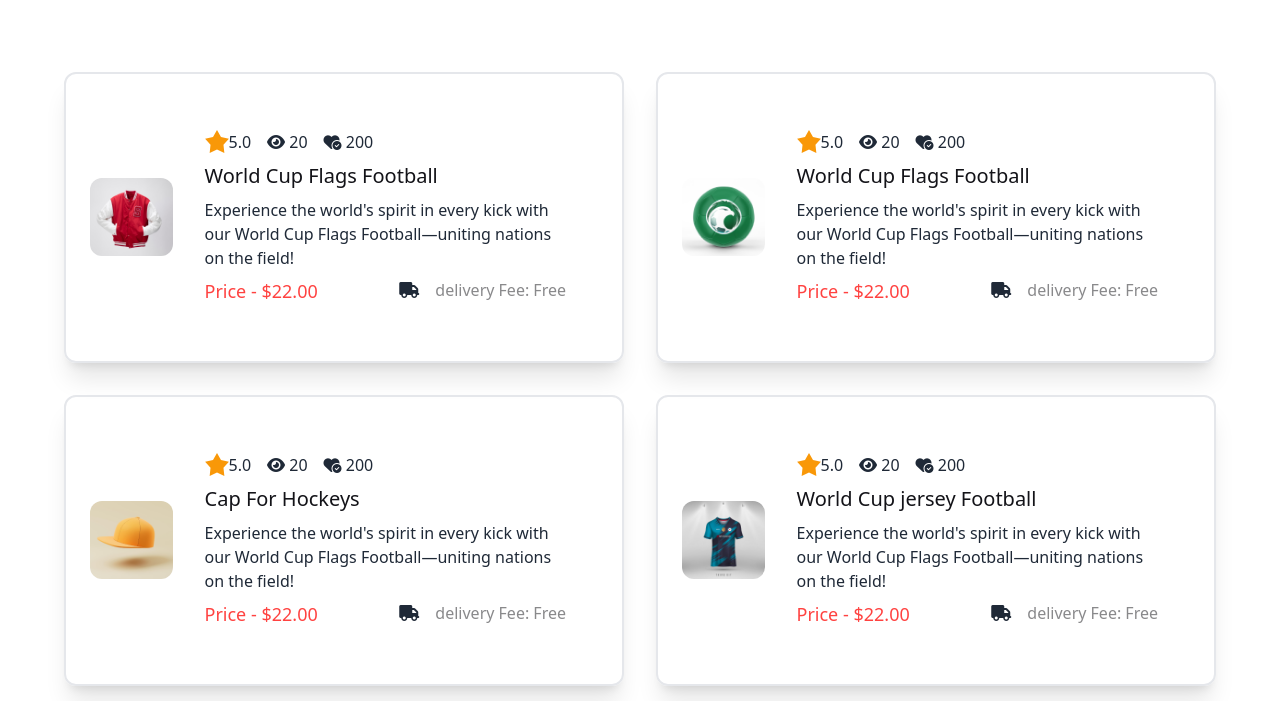
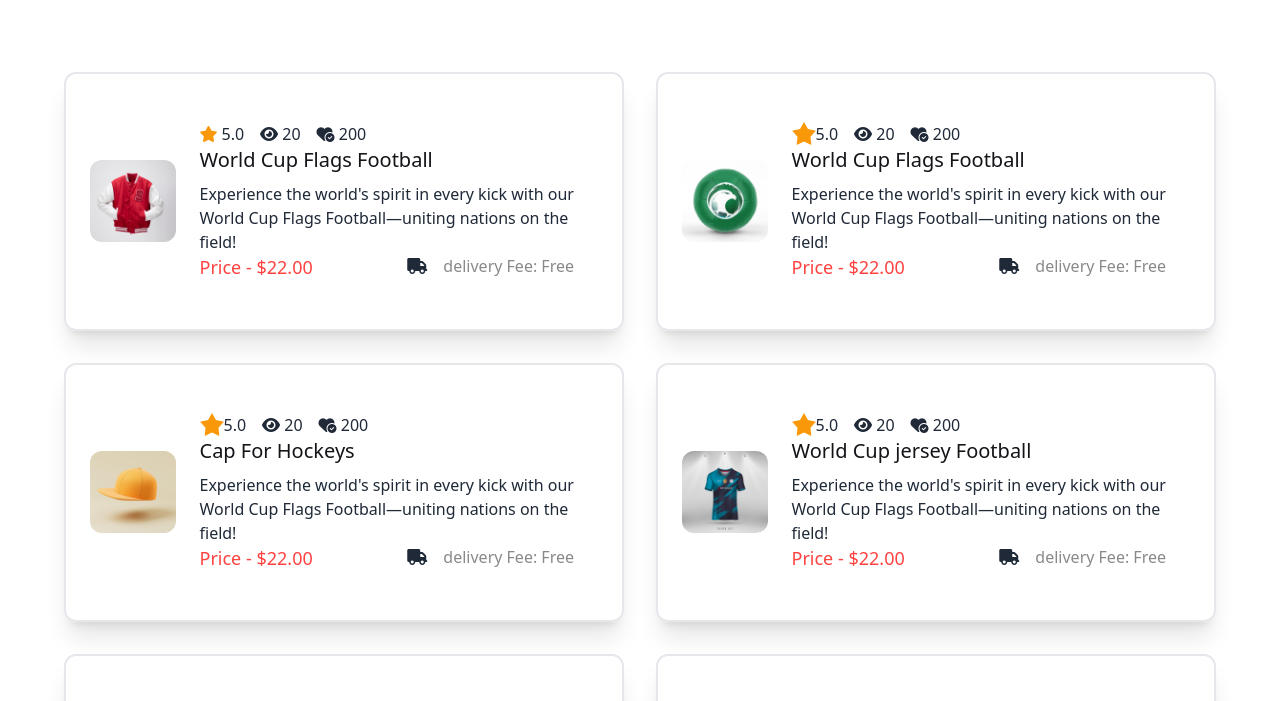
Before and after one commit to A-Farabi/Assignment-three, a plain HTML site: page index.html in a window 1280 px wide. Shown: the part 1940-2641 px from the top of the page. Drawn offline with nearby package versions, Linux system fonts and the light colour scheme.

Commit message:
another error fixed

```diff
--- a/index.html
+++ b/index.html
@@ -262,10 +262,11 @@
                 <div class="product-image">
                   <img src="Images/5.png" alt="Shoes" class="rounded-xl w-full" />
                 </div>
-                <div class="card-body">
-                  <div class="new-top-row flex justify-start">
-                    <div class="rating pr-4">
-                      <input type="radio" name="rating-2" class="mask mask-star-2 bg-[#F99808] pr-2" checked/>
+                <div class="my-card mt-4 lg:m-6">
+                  <div class="new-top-row flex justify-start items-center">
+                    <div class="rating pr-4 items-center">
+                      <!-- <input type="radio" name="rating-2" class="mask mask-star-2 bg-[#F99808] pr-8" checked/> -->
+                      <span><i class="fa-solid fa-star text-[#F99808] pr-1"></i></span>
                       <span>5.0</span>
                     </div>
                     <div class="eye-div pr-4">
@@ -300,7 +301,7 @@
                 <div class="product-image">
                   <img src="Images/6.png" alt="Shoes" class="rounded-xl w-full" />
                 </div>
-                <div class="card-body">
+                <div class="my-card mt-4 lg:m-6">
                   <div class="new-top-row flex justify-start">
                     <div class="rating pr-4">
                       <input type="radio" name="rating-2" class="mask mask-star-2 bg-[#F99808] pr-2" checked/>
@@ -338,7 +339,7 @@
                 <div class="product-image">
                   <img src="Images/7.png" alt="Shoes" class="rounded-xl w-full" />
                 </div>
-                <div class="card-body">
+                <div class="my-card mt-4 lg:m-6">
                   <div class="new-top-row flex justify-start">
                     <div class="rating pr-4">
                       <input type="radio" name="rating-2" class="mask mask-star-2 bg-[#F99808] pr-2" checked/>
@@ -376,7 +377,7 @@
                 <div class="product-image">
                   <img src="Images/8.png" alt="Shoes" class="rounded-xl w-full" />
                 </div>
-                <div class="card-body">
+                <div class="my-card mt-4 lg:m-6">
                   <div class="new-top-row flex justify-start">
                     <div class="rating pr-4">
                       <input type="radio" name="rating-2" class="mask mask-star-2 bg-[#F99808] pr-2" checked/>
@@ -414,7 +415,7 @@
                 <div class="product-image">
                   <img src="Images/9.png" alt="Shoes" class="rounded-xl w-full" />
                 </div>
-                <div class="card-body">
+                <div class="my-card mt-4 lg:m-6">
                   <div class="new-top-row flex justify-start">
                     <div class="rating pr-4">
                       <input type="radio" name="rating-2" class="mask mask-star-2 bg-[#F99808] pr-2" checked/>
@@ -452,7 +453,7 @@
                 <div class="product-image">
                   <img src="Images/10.png" alt="Shoes" class="rounded-xl w-full" />
                 </div>
-                <div class="card-body">
+                <div class="my-card mt-4 lg:m-6">
                   <div class="new-top-row flex justify-start">
                     <div class="rating pr-4">
                       <input type="radio" name="rating-2" class="mask mask-star-2 bg-[#F99808] pr-2" checked/>
```
